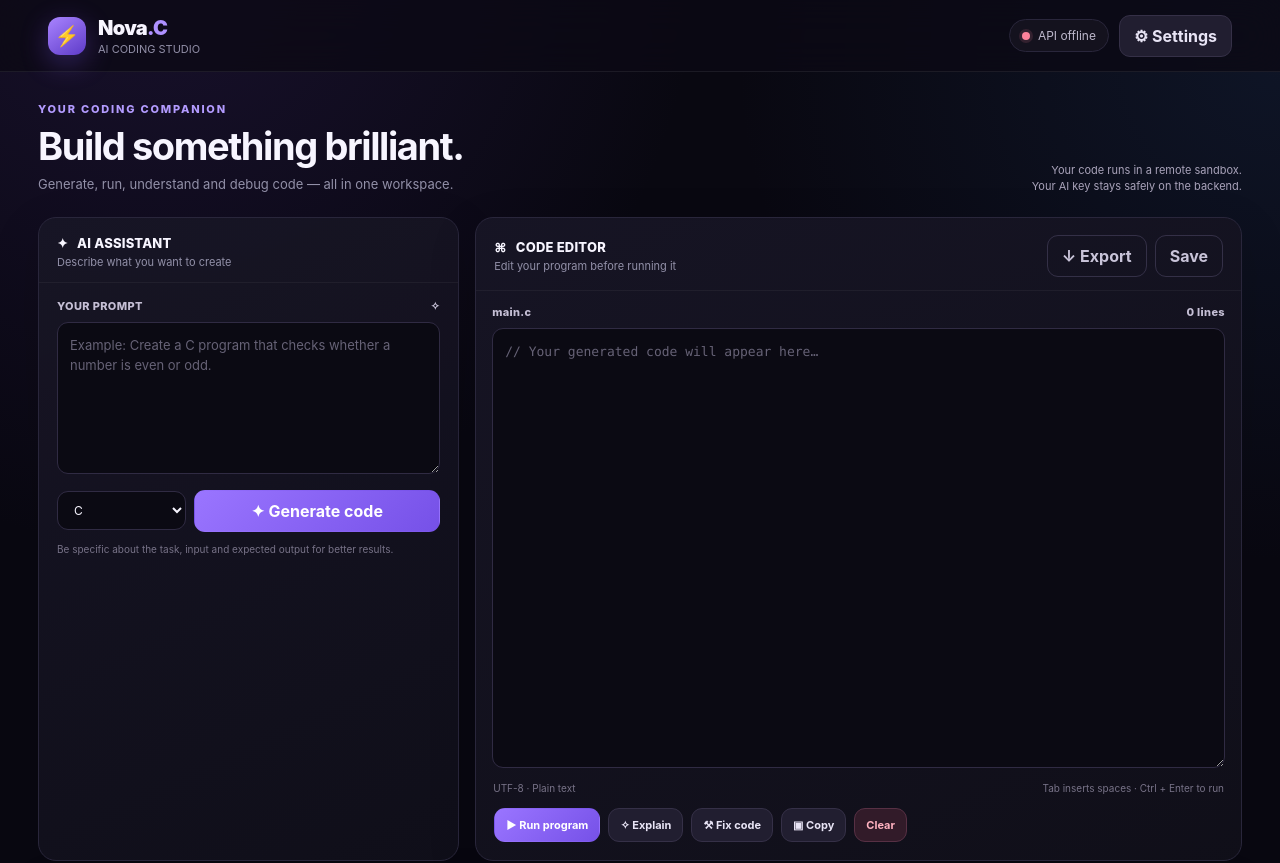
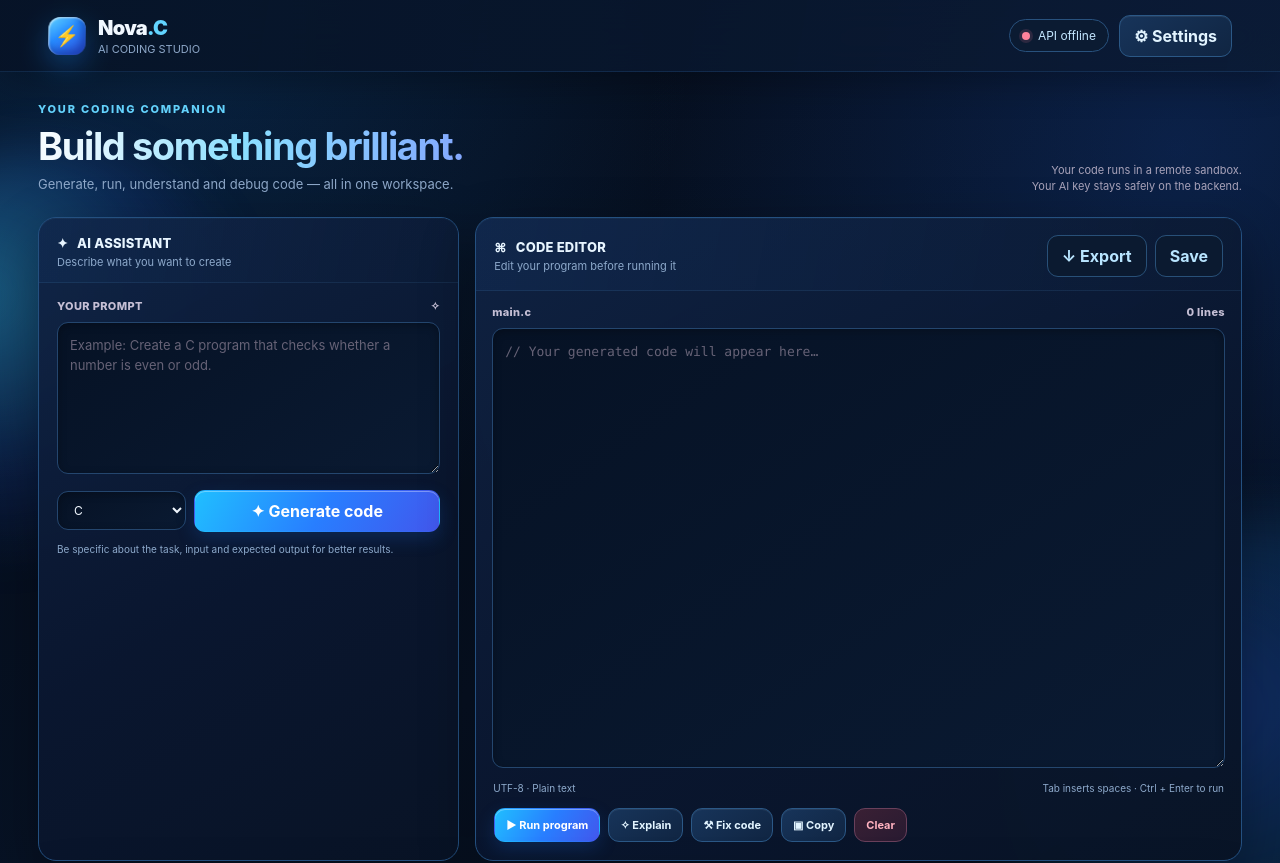
Before and after one commit to Aizen-1862/Nova.C-v2, a website: page index.html in a window 1280 px wide. Shown: the top 863 px of the page. Drawn offline with Linux system fonts and the light colour scheme; no server answers.

Commit message:
Refresh Nova.C with blue 3D-inspired interface (#8)

```diff
--- a/index.html
+++ b/index.html
@@ -53,6 +53,90 @@ select{width:auto;min-width:116px;padding:10px 34px 10px 12px;font-size:12px}
 @media(max-width:850px){.workspace{grid-template-columns:1fr}.hero-note{display:none}.code{height:380px}}
 @media(max-width:560px){.topbar{height:62px;padding:0 13px}.brand{font-size:18px}.tagline{display:none}.connection{padding:7px 9px;font-size:10px}.top-actions button{padding:8px 10px;font-size:11px}main{padding-top:22px}.hero{margin-bottom:15px}.hero h1{font-size:27px}.panel{border-radius:15px}.panel-head{padding:14px 14px 11px}.panel-body{padding:14px}.editor-area{padding:11px 12px 0}.code{height:330px;min-height:230px;font-size:12px}.prompt{min-height:125px}.action-grid button{flex:1}.output{font-size:11px}.footer{line-height:2}}
 @media(prefers-reduced-motion:reduce){*,*::before,*::after{animation-duration:.01ms!important;transition-duration:.01ms!important;scroll-behavior:auto!important}}
+
+/* Nova.C blue-depth visual refresh */
+:root{
+  color-scheme:dark;
+  --bg:#050b18;--panel:#0b1730;--panel2:#102344;--line:#1d3b63;
+  --muted:#8ea8c9;--text:#f2f8ff;--accent:#36b8ff;--accent2:#315eff;
+  --green:#70e5b0;--red:#ff829b;--amber:#ffd17b;
+}
+body{
+  position:relative;isolation:isolate;overflow-x:hidden;
+  background:
+    radial-gradient(ellipse at 12% 0%,#1266b544,transparent 34%),
+    radial-gradient(ellipse at 92% 12%,#1749a944,transparent 32%),
+    linear-gradient(145deg,#050b18 0%,#071326 48%,#050b18 100%);
+}
+body::before,body::after{content:"";position:fixed;pointer-events:none;z-index:-1}
+body::before{
+  width:440px;height:440px;left:-180px;top:18%;
+  border-radius:50%;background:radial-gradient(circle at 35% 35%,#35c5ff66,#245dff20 45%,transparent 70%);
+  filter:blur(24px);animation:blueFloat 13s ease-in-out infinite alternate;
+}
+body::after{
+  width:520px;height:520px;right:-220px;bottom:-230px;border-radius:50%;
+  background:radial-gradient(circle at 40% 35%,#286bff55,#13c9ff18 48%,transparent 72%);
+  filter:blur(28px);animation:blueFloat 16s ease-in-out infinite alternate-reverse;
+}
+@keyframes blueFloat{from{transform:translate3d(0,-18px,0) scale(.94)}to{transform:translate3d(36px,28px,0) scale(1.08)}}
+.topbar{
+  background:linear-gradient(100deg,#071326e8,#0b1b35dc);
+  border-bottom-color:#4a9dff25;box-shadow:0 10px 35px #0004;
+}
+.logo{
+  background:linear-gradient(145deg,#63d8ff 0%,#278cff 42%,#344fe0 100%);
+  box-shadow:inset 1px 1px 2px #ffffffa8,inset -4px -5px 9px #092c8a88,0 10px 28px #168dff55;
+  transform-style:preserve-3d;animation:logoHover 5s ease-in-out infinite;
+}
+@keyframes logoHover{0%,100%{transform:translateY(0) rotateY(-10deg) rotateX(5deg)}50%{transform:translateY(-5px) rotateY(12deg) rotateX(-5deg)}}
+.brand span{color:#62d4ff}
+.connection{background:#0b1b32;border-color:#28517d;color:#c3e6ff}
+.dot.online{background:var(--green);box-shadow:0 0 0 3px #70e5b022,0 0 15px #70e5b088}
+.hero .eyebrow{color:#65d5ff}
+.hero h1{
+  background:linear-gradient(100deg,#f4fbff 5%,#8adfff 48%,#83a7ff 100%);
+  -webkit-background-clip:text;background-clip:text;color:transparent;
+}
+.panel{
+  position:relative;isolation:isolate;transform-style:preserve-3d;
+  background:linear-gradient(150deg,#102344ee 0%,#0a1730f5 55%,#091426f7 100%);
+  border-color:#245080;box-shadow:0 18px 55px #0005, inset 0 1px 0 #b6e6ff12;
+  transition:transform .28s ease,border-color .28s ease,box-shadow .28s ease;
+}
+.panel:hover{
+  transform:perspective(1200px) rotateX(1.15deg) translateY(-3px);
+  border-color:#3c9ce4;box-shadow:0 24px 65px #00142e99,0 0 26px #168dff17,inset 0 1px 0 #b6e6ff20;
+}
+.panel-head{background:linear-gradient(100deg,#12305a66,#0b1b35aa);border-bottom-color:#6bbdff18}
+.panel-title{color:#e7f5ff}
+.panel-sub,.hint,.editor-footer{color:#8da9cb}
+textarea,select,input{
+  background:linear-gradient(145deg,#061225,#0a1a32);border-color:#24466e;
+  box-shadow:inset 0 2px 8px #0004;transition:border-color .2s ease,box-shadow .2s ease;
+}
+textarea:focus,input:focus,select:focus{border-color:#38baff;box-shadow:0 0 0 3px #238dff20,inset 0 2px 8px #0004}
+button{
+  background:linear-gradient(120deg,#20bfff 0%,#287eff 52%,#4257ed 100%);
+  box-shadow:0 7px 18px #176bdf35,inset 0 1px 0 #ffffff55;
+}
+button:hover:not(:disabled){box-shadow:0 10px 25px #168dff55,inset 0 1px 0 #ffffff77}
+button.secondary{background:linear-gradient(145deg,#17345a,#102542);border-color:#2b5886;color:#e2f4ff;box-shadow:inset 0 1px 0 #ffffff12}
+button.ghost{background:#0b1a30;border-color:#285078;color:#b9e5ff;box-shadow:none}
+button.danger{background:linear-gradient(145deg,#3a2034,#281a31);border-color:#69405b;color:#ffb2c0;box-shadow:none}
+button:focus-visible,textarea:focus-visible,select:focus-visible,input:focus-visible{outline-color:#63d6ff}
+.output{
+  background:linear-gradient(145deg,#040e1d,#07162a);border-color:#1d4772;color:#e2f5ff;
+  box-shadow:inset 0 2px 12px #0005;
+}
+.output.info{color:#a9dcff}.output.good{color:#aaf4ce}.output.bad{color:#ffb0bf}
+.modal{background:#020817d9}
+.modalbox{background:linear-gradient(145deg,#102344,#09172d);border-color:#2a5885;box-shadow:0 28px 100px #000b,0 0 35px #168dff20}
+.spinner{border-top-color:#65d5ff}
+.footer{color:#7694ba}
+@media(max-width:850px){.panel:hover{transform:translateY(-2px)}}
+@media(prefers-reduced-motion:reduce){body::before,body::after,.logo{animation:none!important}.panel{transition:none!important}}
+
 </style>
 </head>
 <body>
```
